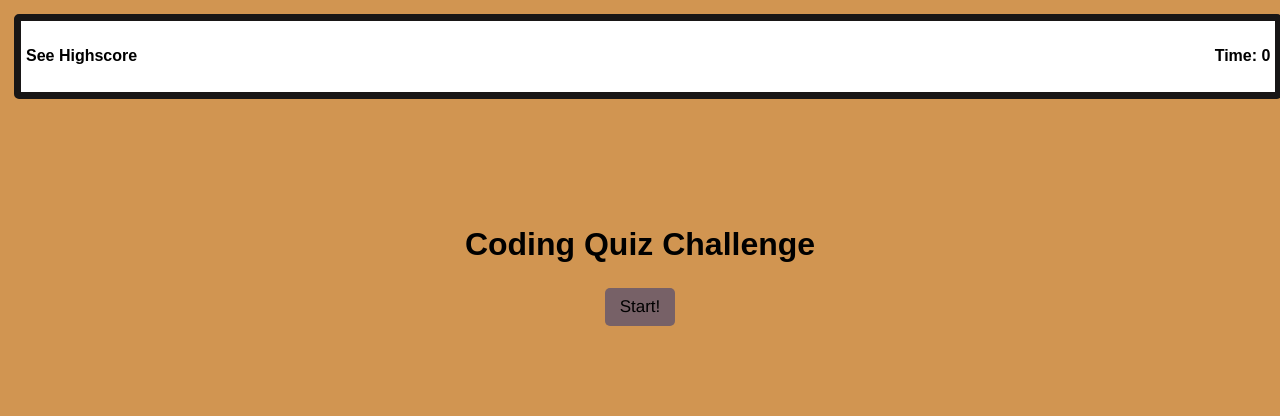
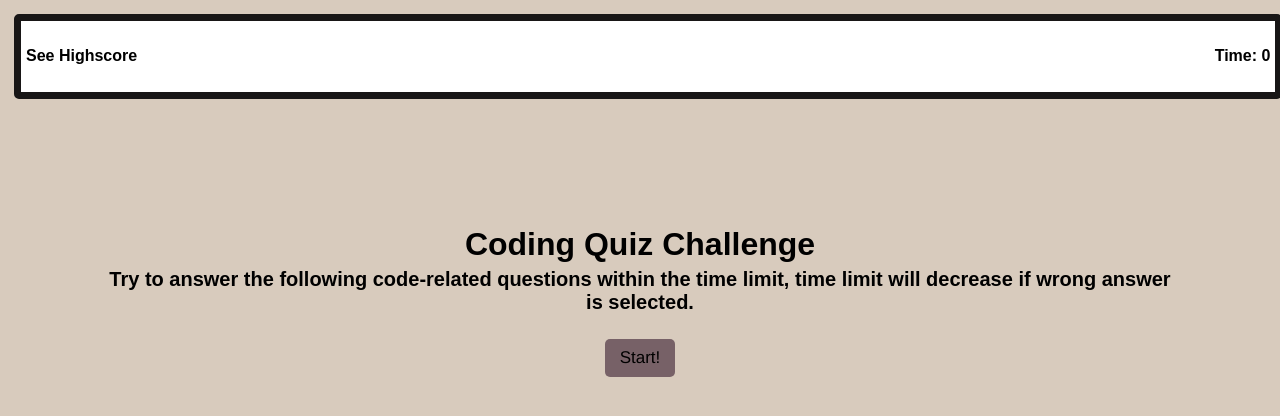
Before and after one commit to dtm5169/CodeQuiz, a plain HTML site: page index.html in a window 1280 px wide. Drawn offline with Linux system fonts and the light colour scheme.

Commit message:
fixed code in js, add paragraph in html, change backgroud color

```diff
--- a/index.html
+++ b/index.html
@@ -19,6 +19,7 @@
             <div id="front">
                 <h1>
                     Coding Quiz Challenge
+                    <p>Try to answer the following code-related questions within the time limit, time limit will decrease if wrong answer is selected.</p>
                 </h1>
                 <button onclick="start()">Start!</button>
             </div>
--- a/script.js
+++ b/script.js
@@ -74,7 +74,7 @@ function clearScore() {
 //store the scores on local storage
 function setScore() {
 localStorage.setItem("highscore", score);
-localStorage.setItem("highscoreName",  document.getElementById('name').vilue);
+localStorage.setItem("highscoreName",  document.getElementById('name').value);
 getScore();
 }
 
--- a/style.css
+++ b/style.css
@@ -15,7 +15,7 @@
 
 }
 body {
-    background-color: #d19551;
+    background-color: #d8cbbd;
     font-family: Arial, Helvetica, sans-serif;
 
 }
```
